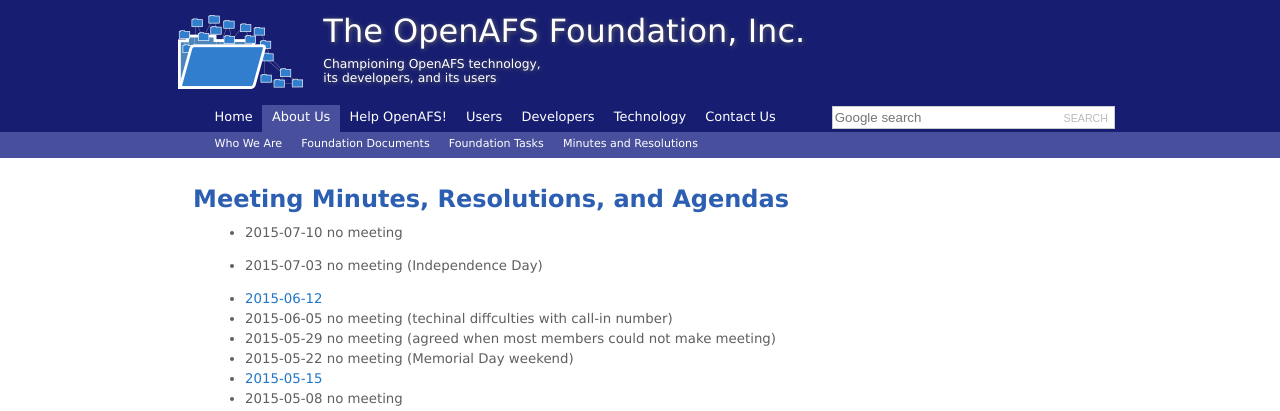
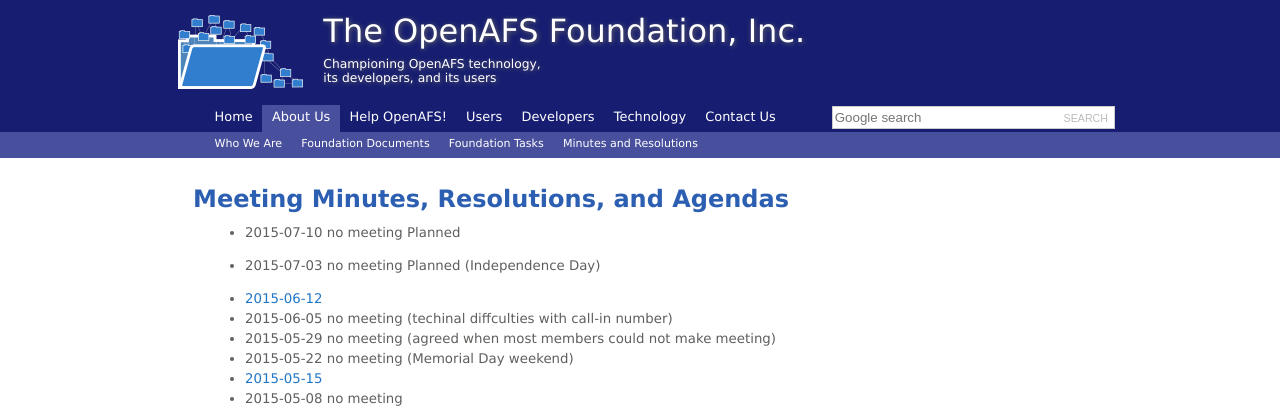
Before and after one commit to openafsfoundation/openafsfoundation.org, a Jekyll site: the page built from about/minutes/index.md, in a window 1280 px wide. Shown: the top 411 px of the page. Built offline with Jekyll 4.4.1, drawn with Linux system fonts in a browser that asks for light colours.

Commit message:
Update index.md

```diff
--- a/about/minutes/index.md
+++ b/about/minutes/index.md
@@ -5,8 +5,8 @@
 
 ## Meeting Minutes, Resolutions, and Agendas ##
 
-* 2015-07-10 no meeting
-* 2015-07-03 no meeting (Independence Day)
+* 2015-07-10 no meeting Planned
+* 2015-07-03 no meeting Planned (Independence Day)
 
 
 * [2015-06-12]({{site.github.url}}/about/minutes/2015-06-12/)
```
